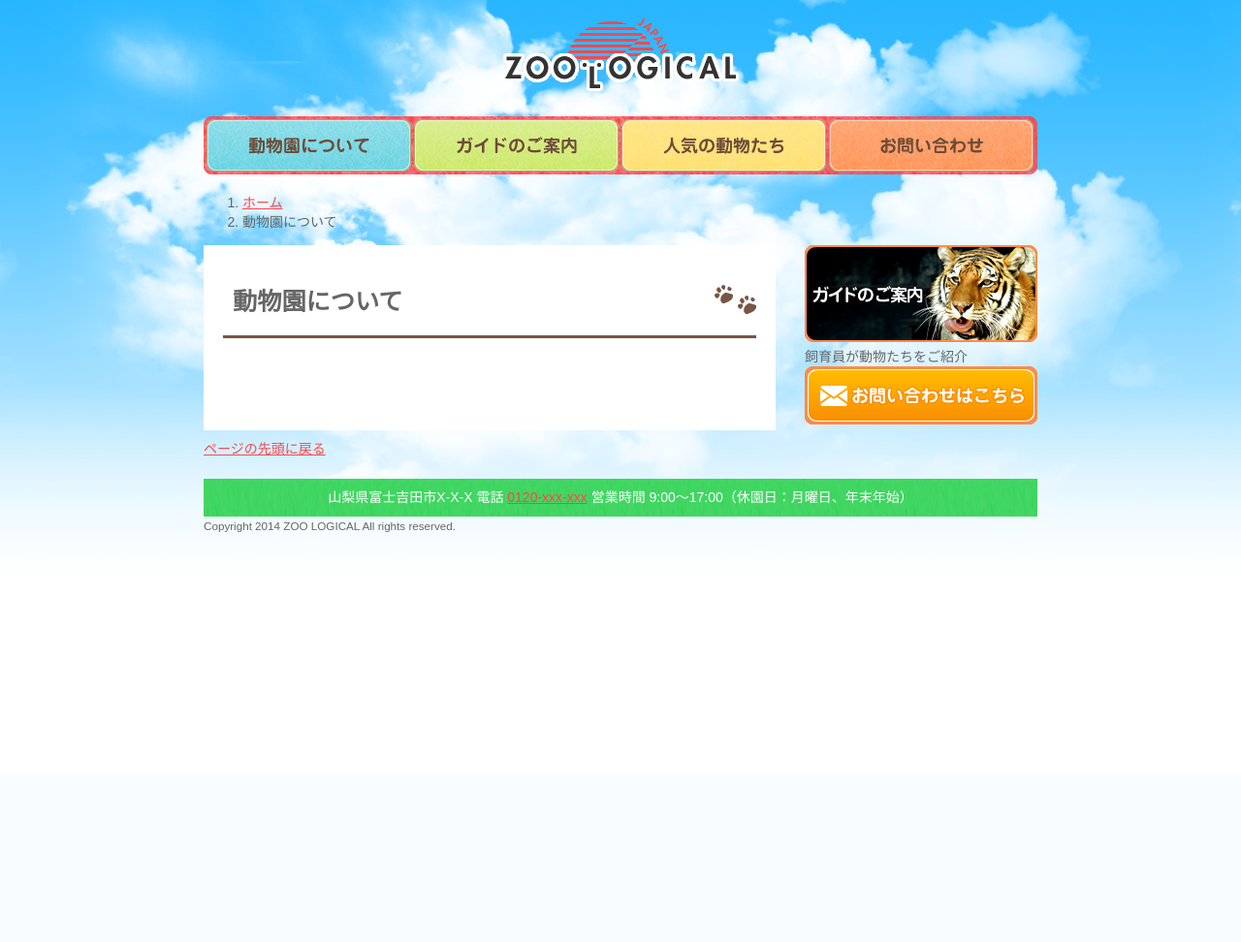
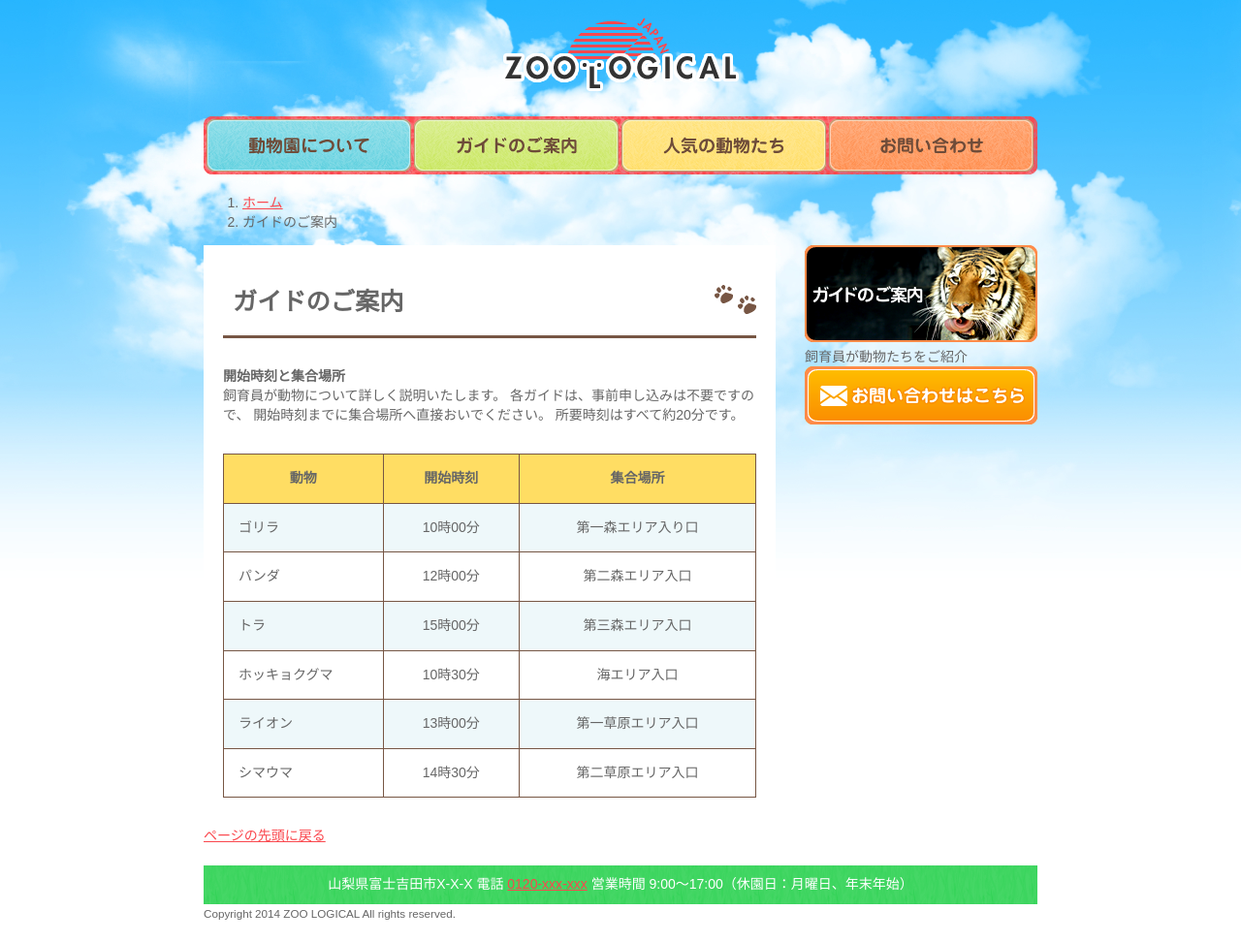
Before and after one commit to miiitaka/web-study, a PHP site: page /guide.html in a window 1280 px wide. Shown: the whole page at 97% size. Before the commit the page ends 549 px from the top, so only its background shows below. Run offline with PHP 8.4, Linux system fonts and the light colour scheme.

Commit message:
2018.02.14 commit

```diff
--- a/lesson1/css/style.css
+++ b/lesson1/css/style.css
@@ -94,3 +94,19 @@ main h1 {
   padding: 20px 0 20px 160px;
   text-indent: -160px;
 }
+
+.about_area {
+  margin-bottom: 30px;
+}
+
+.about_area:last-child {
+  margin-bottom: 0;
+}
+
+table thead tr th {
+  background-color: #ffdd63;
+}
+
+table tbody tr:nth-child(odd) td {
+  background-color: #eef8fa;
+}
--- a/lesson1/guide.html
+++ b/lesson1/guide.html
@@ -2,7 +2,7 @@
 <html lang="ja">
 <head>
 <meta charset="UTF-8">
-<title>動物園について：ZOO LOGICAL</title>
+<title>ガイドのご案内：ZOO LOGICAL</title>
 <link rel="stylesheet" href="css/common.css">
 <link rel="stylesheet" href="css/style.css">
 </head>
@@ -27,14 +27,64 @@
   <nav class="nav-breadcrumb">
     <ol>
       <li><a href="index.html">ホーム</a></li>
-      <li>動物園について</li>
+      <li>ガイドのご案内</li>
     </ol>
   </nav>
 
   <div class="contents">
     <main>
       <article>
-        <h1>動物園について</h1>
+        <h1>ガイドのご案内</h1>
+        <table>
+          <caption>
+            <strong>開始時刻と集合場所</strong>
+            <p>
+              飼育員が動物について詳しく説明いたします。
+              各ガイドは、事前申し込みは不要ですので、
+              開始時刻までに集合場所へ直接おいでください。
+              所要時刻はすべて約20分です。
+            </p>
+          </caption>
+          <thead>
+            <tr>
+              <th scope="col">動物</th>
+              <th scope="col">開始時刻</th>
+              <th scope="col">集合場所</th>
+            </tr>
+          </thead>
+          <tbody>
+            <tr>
+              <td class="animal_name">ゴリラ</td>
+              <td>10時00分</td>
+              <td>第一森エリア入り口</td>
+            </tr>
+            <tr>
+              <td class="animal_name">パンダ</td>
+              <td>12時00分</td>
+              <td>第二森エリア入口</td>
+            </tr>
+            <tr>
+              <td class="animal_name">トラ</td>
+              <td>15時00分</td>
+              <td>第三森エリア入口</td>
+            </tr>
+            <tr>
+              <td class="animal_name">ホッキョクグマ</td>
+              <td>10時30分</td>
+              <td>海エリア入口</td>
+            </tr>
+            <tr>
+              <td class="animal_name">ライオン</td>
+              <td>13時00分</td>
+              <td>第一草原エリア入口</td>
+            </tr>
+            <tr>
+              <td class="animal_name">シマウマ</td>
+              <td>14時30分</td>
+              <td>第二草原エリア入口</td>
+            </tr>
+          </tbody>
+        </table>
       </article>
     </main>
 
```
Also changed, not shown: lesson1/about.html (+29 -0 lines).
